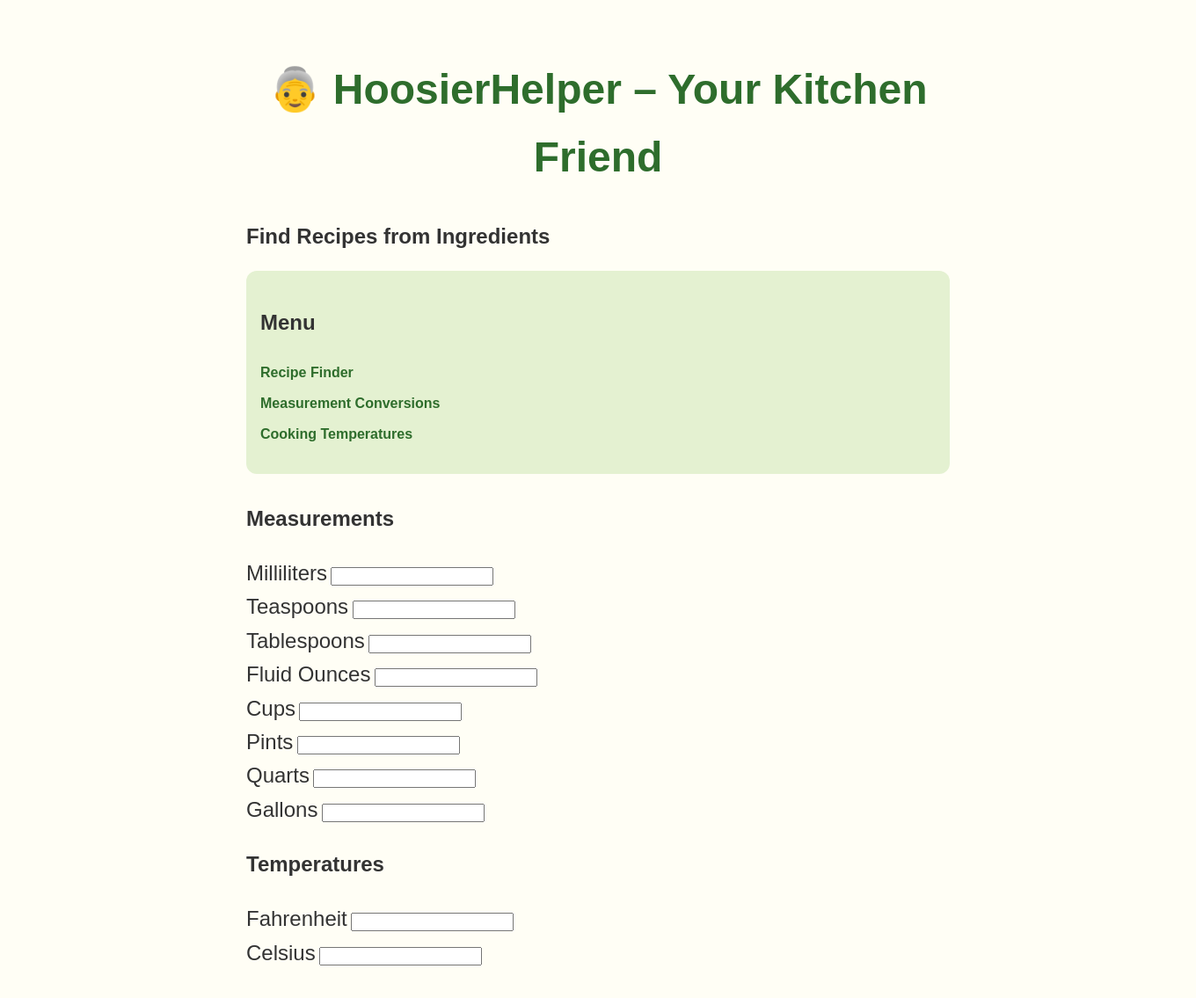
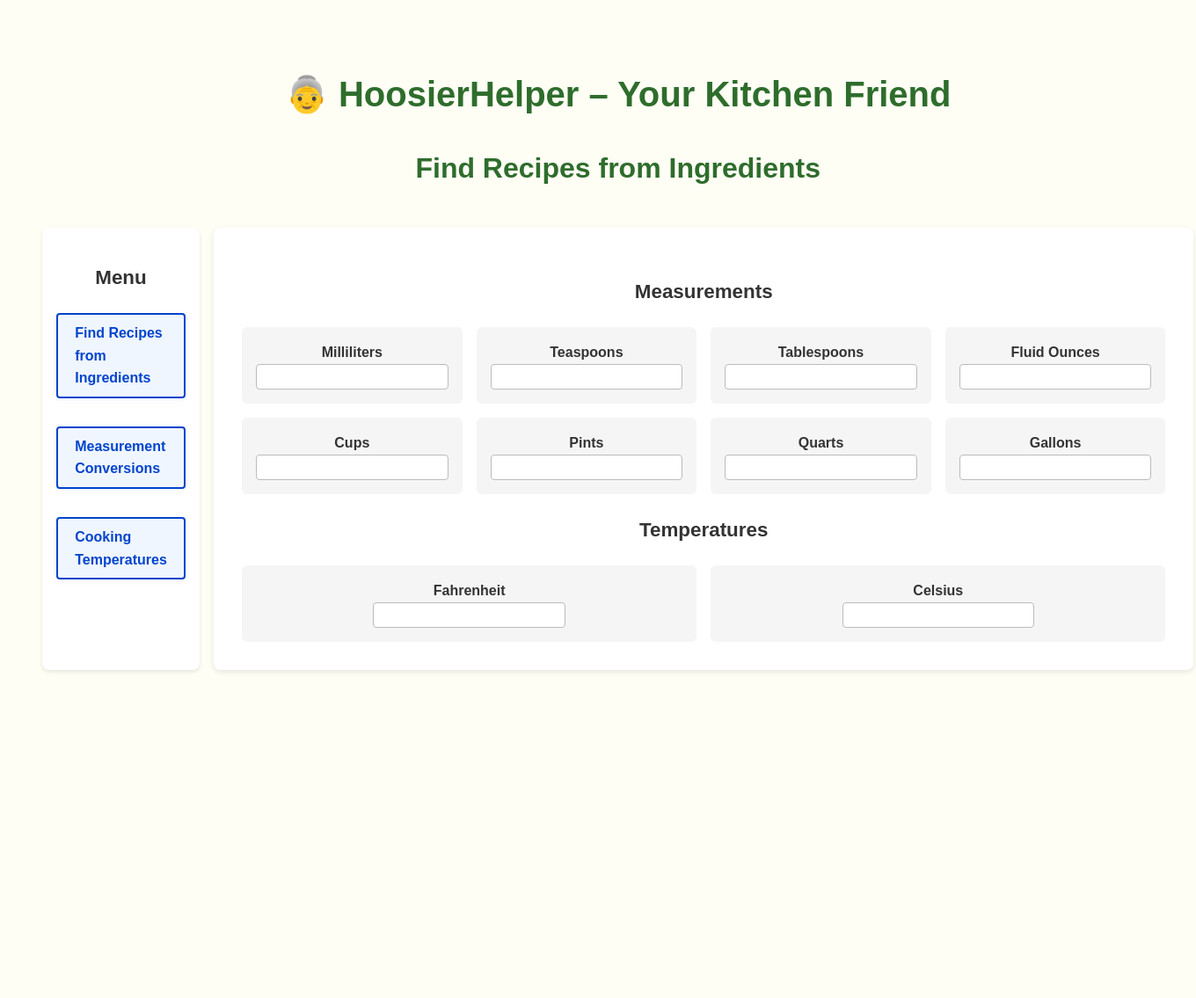
Before and after one commit to MicahSamuel77/XTernHackathonRecipeApp, a Flask app: page /measurement.html in a window 1360 px wide. Shown: the whole page at 88% size. After the commit the page ends 764 px from the top, so only its background shows below. Run offline with Flask 3, Linux system fonts and the light colour scheme.

Commit message:
format navigation

```diff
--- a/static/styles.css
+++ b/static/styles.css
@@ -2,7 +2,6 @@ body {
     font-family: Arial, sans-serif;
     background-color: #fffef5;
     color: #333;
-    max-width: 800px;
     margin: auto;
     padding: 2em;
     line-height: 1.6;
@@ -14,34 +13,87 @@ h1 {
     color: #2e6d2c;
 }
 
-h2, h3, label, p, button {
-    font-size: 1.5em;
+h1 {
+    font-size: 2.5em;
+    text-align: center;
+    color: #2e6d2c;
+}
+h2 {
+    font-size: 2em;
+    text-align: center;
+    color: #2e6d2c;
+}
+p,
+button {
+    font-size: 1.3em;
 }
 
-nav {
-    background: #e4f1d1;
-    padding: 1em;
-    border-radius: 12px;
-    margin-bottom: 2em;
+h3 {
+    font-size: 1.4em;
+    text-align: center;
 }
 
-nav ul {
-    list-style-type: none;
-    padding-left: 0;
+header {
+    grid-area: header;
 }
 
-nav ul li {
-    margin: 0.6em 0;
+main {
+    grid-area: main;
 }
 
-nav ul li a {
-    text-decoration: none;
-    color: #2e6d2c;
+main {
+	grid-area: main;
+	background-color: white;
+	padding: 2em;
+	border-radius: 8px;
+	box-shadow: 0 2px 6px rgba(0, 0, 0, 0.1);
+}
+
+.grid-container {
+    display: grid;
+    grid-template-areas: 'header header'
+    'nav main';
+    grid-template-columns: 1fr 3fr;
+    grid-gap: 1em;
+    padding: 1em;
+    max-width: 1440px;
+}
+
+.conversionform {
+    display: grid;
+    gap: 1rem;
+    margin: 0 auto;
+}
+
+#measurementform {
+    grid-template-columns: 1fr 1fr 1fr 1fr;
+}
+
+#temperatureform {
+    grid-template-columns: 1fr 1fr;
+    align-items: center;
+}
+
+.conversionform > div {
+    padding: 1em;
+    background: #f5f5f5;
+    border-radius: 6px;
+    text-align: center;
+}
+
+label {
+    size: 1.3em;
+    display: flex;
+    flex-direction: column;
+    gap: 0.5em;
     font-weight: bold;
 }
 
-nav ul li a:hover {
-    text-decoration: underline;
+input[type="number"] {
+    padding: 0.3em;
+    font-size: 1em;
+    border: 1px solid #bbb;
+    border-radius: 4px;
 }
 
 input[type="file"] {
@@ -96,3 +148,54 @@ button:hover {
     font-weight: bold;
     font-size: 1.6em;
 }
+
+nav ul {
+	position: sticky;
+	top: 0;
+	list-style: none;
+	gap: 2em;
+	justify-content: center;
+	margin: 0;
+	padding: 0;
+	display: flex;
+    flex-direction: column;
+    align-items: center;
+}
+
+nav a {
+	display: inline-block;
+	padding: 0.5em 1.2em;
+	border: 2px solid #0044cc;
+	border-radius: 4px;
+	background-color: #f0f6ff;
+	color: #0044cc;
+	font-weight: bold;
+	text-decoration: none;
+	transition: background 0.2s, color 0.2s, box-shadow 0.2s;
+	box-shadow: 0 2px 8px 0 rgba(0, 68, 204, 0.04);
+	cursor: pointer;
+}
+
+nav a:hover, nav a:focus {
+	background-color: #e6eeff;
+	color: #001955;
+	text-decoration: none;
+	box-shadow: 0 4px 16px 0 rgba(0, 68, 204, 0.1);
+}
+
+nav .active {
+	color: #fff;
+	background-color: #0044cc;
+	border-color: #0044cc;
+	text-decoration: none;
+}
+
+nav {
+    justify-content: center;
+	grid-area: nav;
+	background-color: white;
+	padding: 1em;
+	box-shadow: 0 2px 4px rgba(0, 0, 0, 0.1);
+	border-radius: 8px;
+	z-index: 1000;
+}
--- a/templates/index.html
+++ b/templates/index.html
@@ -6,7 +6,7 @@
     <link rel="stylesheet" href="/static/styles.css" />
 </head>
 <body>
-    <div>
+    <div class="grid-container">
         <header>
             <h1>👵 HoosierHelper – Your Kitchen Friend</h1>
             <h2>Find Recipes from Ingredients</h2>
--- a/templates/measurement.html
+++ b/templates/measurement.html
@@ -8,7 +8,7 @@
     <script src="/static/scripts/conversions.js" defer></script>
 </head>
 <body>
-    <div>
+    <div class="grid-container">
         <header>
             <h1>👵 HoosierHelper – Your Kitchen Friend</h1>
             <h2>Find Recipes from Ingredients</h2>
@@ -17,7 +17,7 @@
         <nav>
             <h3>Menu</h3>
             <ul>
-                <li><a href="index.html">Recipe Finder</a></li>
+                <li><a href="index.html">Find Recipes from Ingredients</a></li>
                 <li><a href="measurement.html">Measurement Conversions</a></li>
                 <li><a href="temperature.html">Cooking Temperatures</a></li>
             </ul>
@@ -25,7 +25,7 @@
 
         <main>
             <h3>Measurements</h3>
-            <form>
+            <form class="conversionform" id="measurementform">
                 <div>
                     <label for="milliliters">Milliliters</label>
                     <input type="number" id="milliliters" onblur="updateFromMl()" />
@@ -61,7 +61,7 @@
             </form>
 
             <h3>Temperatures</h3>
-            <form>
+            <form class="conversionform" id="temperatureform">
                 <div>
                     <label for="fahrenheit">Fahrenheit</label>
                     <input type="number" id="fahrenheit" onblur="updateFromF()" />
--- a/templates/temperature.html
+++ b/templates/temperature.html
@@ -7,7 +7,7 @@
     <title>Cooking Temperatures</title>
 </head>
 <body>
-    <div>
+    <div class="grid-container">
         <header>
             <h1>Site Name Here</h1>
             <h2>Cooking Temperatures</h2>
```
